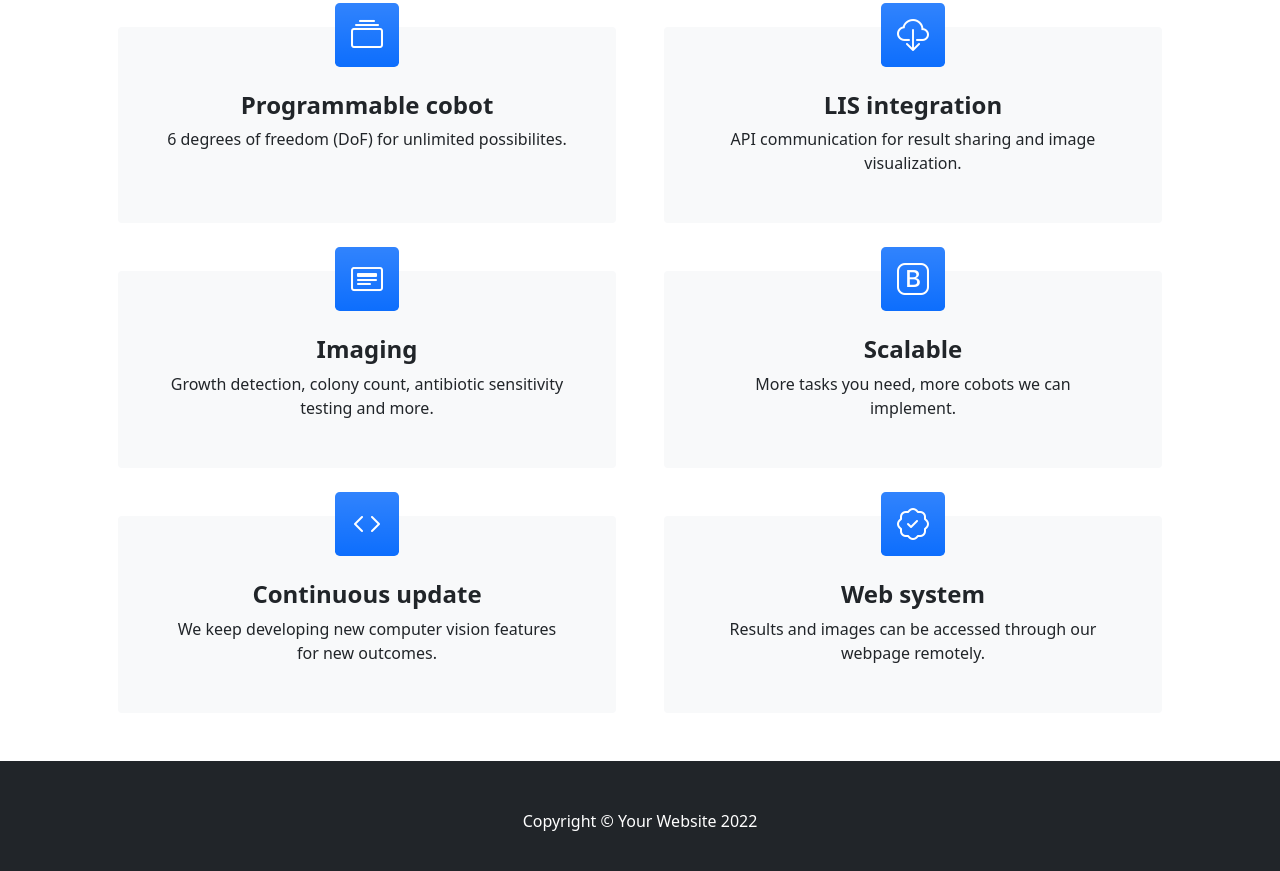
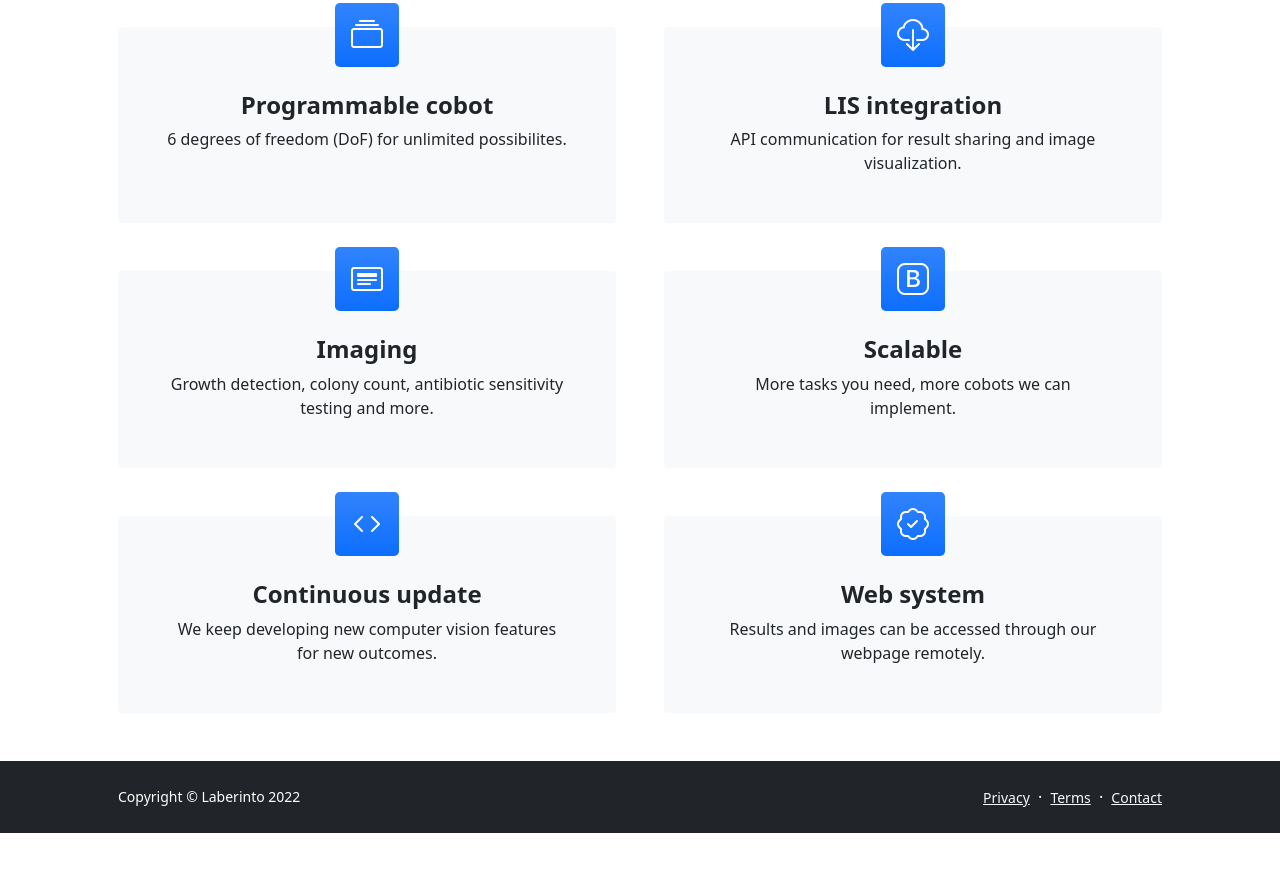
Before and after one commit to mightymax88/Laberinto, a plain HTML site: page features.html in a window 1280 px wide. Shown: the part 479-1350 px from the top of the page. After the commit the page ends 1312 px from the top, so only its background shows below. Drawn offline with nearby package versions, Linux system fonts and the light colour scheme.

Commit message:
Footer update

```diff
--- a/features.html
+++ b/features.html
@@ -105,8 +105,19 @@
             </div>
         </section>
         <!-- Footer-->
-        <footer class="py-5 bg-dark">
-            <div class="container"><p class="m-0 text-center text-white">Copyright &copy; Your Website 2022</p></div>
+        <footer class="bg-dark py-4 mt-auto">
+            <div class="container px-5">
+                <div class="row align-items-center justify-content-between flex-column flex-sm-row">
+                    <div class="col-auto"><div class="small m-0 text-white">Copyright &copy; Laberinto 2022</div></div>
+                    <div class="col-auto">
+                        <a class="link-light small" href="#!">Privacy</a>
+                        <span class="text-white mx-1">&middot;</span>
+                        <a class="link-light small" href="#!">Terms</a>
+                        <span class="text-white mx-1">&middot;</span>
+                        <a class="link-light small" href="#!">Contact</a>
+                    </div>
+                </div>
+            </div>
         </footer>
         <!-- Bootstrap core JS-->
         <script src="https://cdn.jsdelivr.net/npm/bootstrap@5.1.3/dist/js/bootstrap.bundle.min.js"></script>
```
Also changed, not shown: about.html (+1 -1 lines), contact.html (+1 -1 lines), portfolio-overview.html (+1 -1 lines), us.html (+13 -2 lines).
